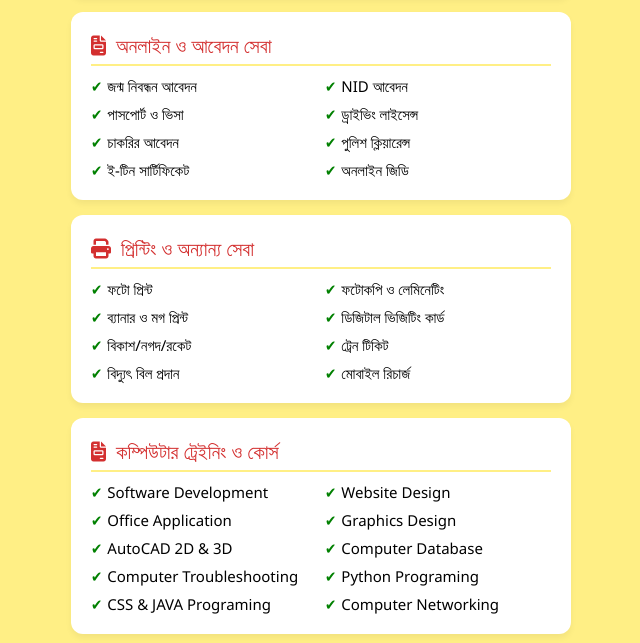
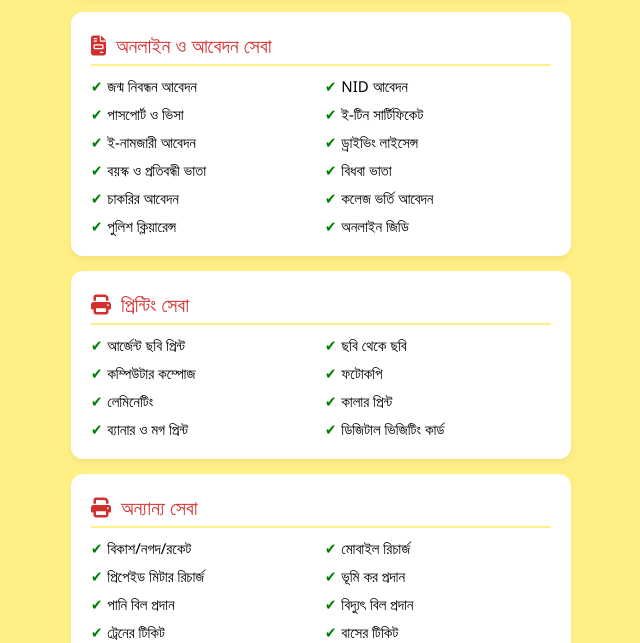
Before and after one commit to smartcomputer-bd/com, a plain HTML site: page index.html in a window 1280 px wide. Shown: the part 681-1324 px from the top of the page, without its empty margins (319-959 px from the left). Drawn offline with Linux system fonts and the light colour scheme.

Commit message:
Update index.html
Update index.html

```diff
--- a/index.html
+++ b/index.html
@@ -237,31 +237,49 @@
                 <li>জন্ম নিবন্ধন আবেদন</li>
                 <li>NID আবেদন</li>
                 <li>পাসপোর্ট ও ভিসা</li>
+                <li>ই-টিন সার্টিফিকেট</li>
+                <li>ই-নামজারী আবেদন</li>
                 <li>ড্রাইভিং লাইসেন্স</li>
+                <li>বয়স্ক ও প্রতিবন্ধী ভাতা</li>
+                <li>বিধবা ভাতা</li>
                 <li>চাকরির আবেদন</li>
+                <li>কলেজ ভর্তি আবেদন</li>
                 <li>পুলিশ ক্লিয়ারেন্স</li>
-                <li>ই-টিন সার্টিফিকেট</li>
                 <li>অনলাইন জিডি</li>
             </ul>
         </div>
 
         <div class="category-card">
-            <div class="category-title"><i class="fas fa-print"></i> প্রিন্টিং ও অন্যান্য সেবা</div>
+            <div class="category-title"><i class="fas fa-print"></i> </i>প্রিন্টিং সেবা</div>
             <ul class="services-list">
-                <li>ফটো প্রিন্ট</li>
-                <li>ফটোকপি ও লেমিনেটিং</li>
+                <li>আর্জেন্ট ছবি প্রিন্ট</li>
+                <li>ছবি থেকে ছবি</li>
+                <li>কম্পিউটার কম্পোজ</li>
+                <li>ফটোকপি </li>
+                <li>লেমিনেটিং</li>
+                <li>কালার প্রিন্ট</li>
                 <li>ব্যানার ও মগ প্রিন্ট</li>
                 <li>ডিজিটাল ভিজিটিং কার্ড</li>
+            </ul>
+    </div>
+
+       <div class="category-card">
+            <div class="category-title"><i class="fas fa-print"></i> অন্যান্য সেবা</div>
+            <ul class="services-list">
                 <li>বিকাশ/নগদ/রকেট</li>
-                <li>ট্রেন টিকিট</li>
+                <li>মোবাইল রিচার্জ</li>
+                <li>প্রিপেইড মিটার রিচার্জ</li>
+                <li>ভূমি কর প্রদান</li>
+                <li>পানি বিল প্রদান</li>
                 <li>বিদ্যুৎ বিল প্রদান</li>
-                <li>মোবাইল রিচার্জ</li>
+                <li>ট্রেনের টিকিট</li>
+                <li>বাসের টিকিট</li>
+
         </ul>
     </div>
 
-
         <div class="category-card">
-            <div class="category-title"><i class="fas fa-file-invoice"></i> কম্পিউটার ট্রেইনিং ও কোর্স</div>
+            <div class="category-title"><i class="fas fa-file-invoice"></i>কম্পিউটার ট্রেইনিং ও কোর্সসমূহ</div>
             <ul class="services-list">
                 <li>Software Development</li>
                 <li>Website Design</li>
```
